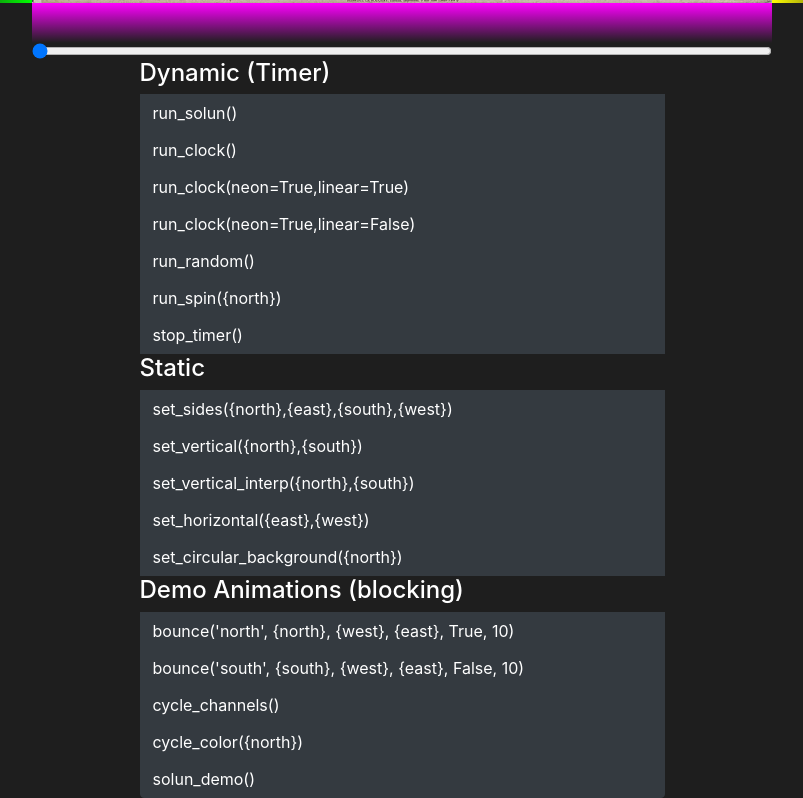
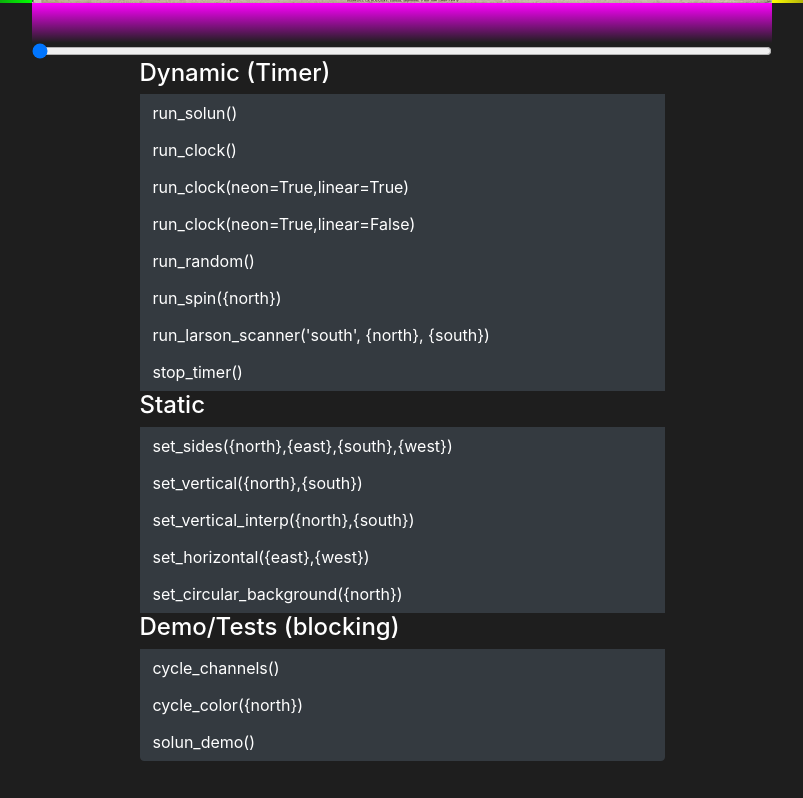
Before and after one commit to marcwingduck/solarlunarmap_web, a plain HTML site: page index.html in a window 1280 px wide. Shown: the part 776-1574 px from the top of the page, without its empty margins (238-1041 px from the left). After the commit the page ends 1537 px from the top, so only its background shows below. Drawn offline with Linux system fonts and the light colour scheme.

Commit message:
Timer-based Bounce

```diff
--- a/index.html
+++ b/index.html
@@ -91,6 +91,7 @@
                 <button class="btn btn-dark text-left" type="button">run_clock(neon=True,linear=False)</button>
                 <button class="btn btn-dark text-left" type="button">run_random()</button>
                 <button class="btn btn-dark text-left" type="button">run_spin({north})</button>
+                <button class="btn btn-dark text-left" type="button">run_larson_scanner('south', {north}, {south})</button>
                 <button class="btn btn-dark text-left" type="button">stop_timer()</button>
                 <h4 class="text-white">Static</h4>
                 <button class="btn btn-dark text-left" type="button">set_sides({north},{east},{south},{west})</button>
@@ -98,9 +99,7 @@
                 <button class="btn btn-dark text-left" type="button">set_vertical_interp({north},{south})</button>
                 <button class="btn btn-dark text-left" type="button">set_horizontal({east},{west})</button>
                 <button class="btn btn-dark text-left" type="button">set_circular_background({north})</button>
-                <h4 class="text-white">Demo Animations (blocking)</h4>
-                <button class="btn btn-dark text-left" type="button">bounce('north', {north}, {west}, {east}, True, 10)</button>
-                <button class="btn btn-dark text-left" type="button">bounce('south', {south}, {west}, {east}, False, 10)</button>
+                <h4 class="text-white">Demo/Tests (blocking)</h4>
                 <button class="btn btn-dark text-left" type="button">cycle_channels()</button>
                 <button class="btn btn-dark text-left" type="button">cycle_color({north})</button>
                 <button class="btn btn-dark text-left" type="button">solun_demo()</button>
```
